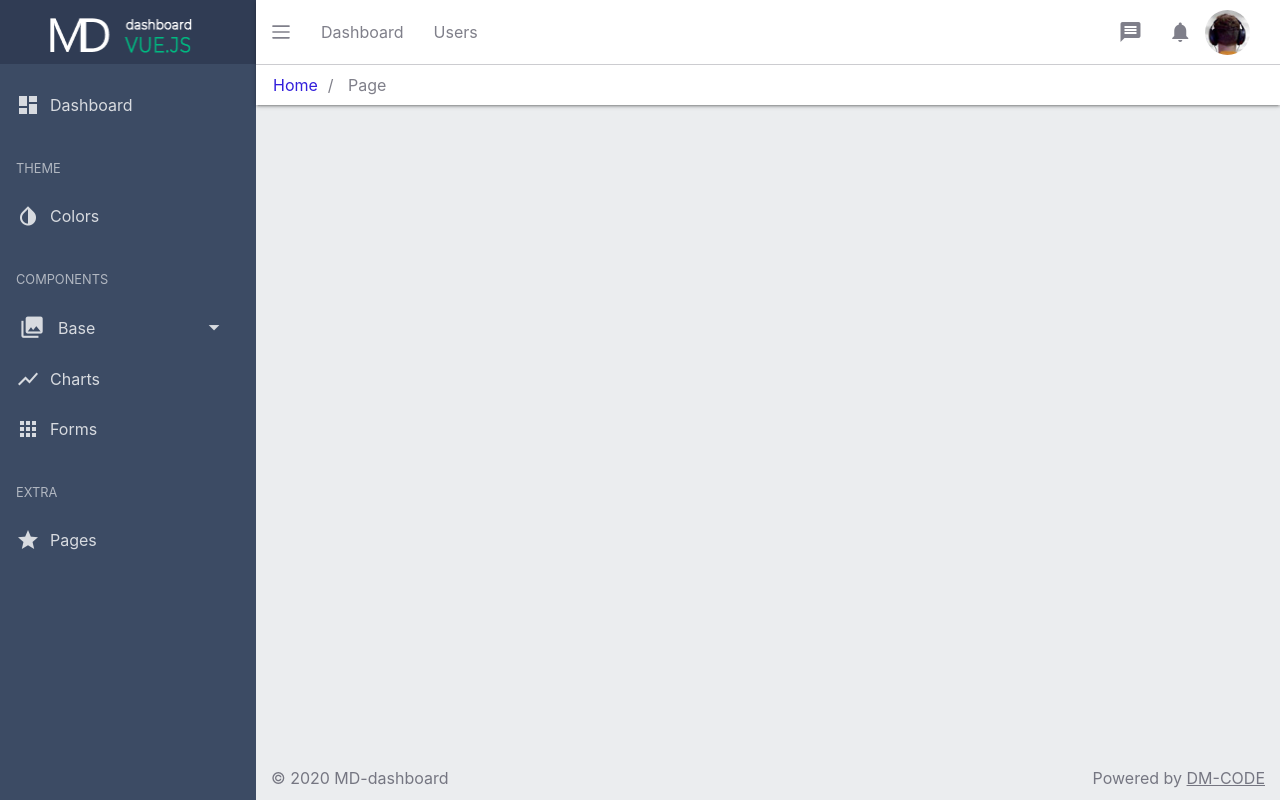
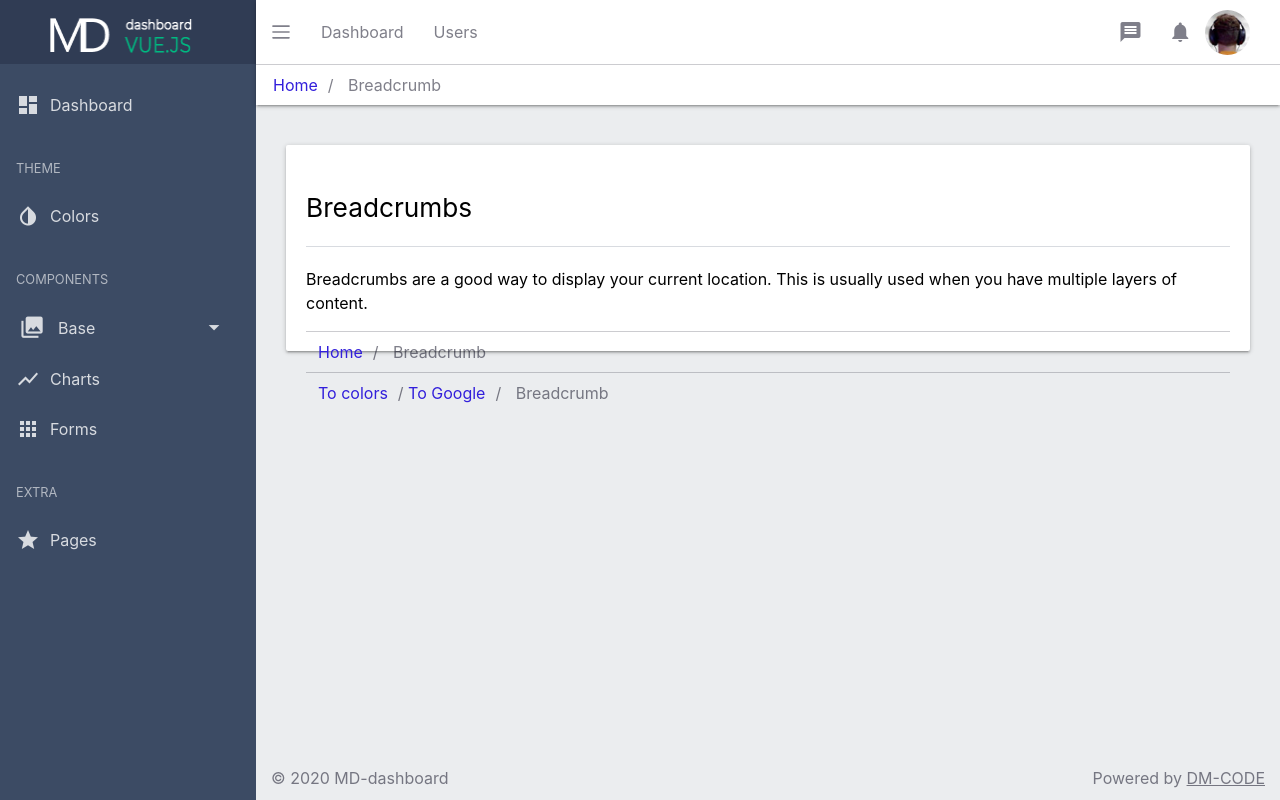
Before and after one commit to lotus34rus/vue-dashboard, a Vue app: page /breadcrumb in a window 1280 px wide. Built offline with nearby package versions, Linux system fonts and the light colour scheme.

Commit message:
Add breeadcrumbspage

```diff
--- a/src/components/layout/Breadcrumbs.vue
+++ b/src/components/layout/Breadcrumbs.vue
@@ -6,7 +6,7 @@
 </template>
 
 
-<style lang="scss" scoped>
+<style lang="scss">
 .dm_breadcrumb {
   width: 100%;
   border-top: 1px solid rgba(0, 0, 21, 0.2);
--- a/src/components/layout/Sidebar.vue
+++ b/src/components/layout/Sidebar.vue
@@ -38,7 +38,7 @@
             <div class="collapsible-body">
               <ul>
                 <li>
-                  <router-link to="/breadcrumbs">Breadcrumbs</router-link>
+                  <router-link to="/breadcrumb">Breadcrumbs</router-link>
                 </li>
                 <li>
                   <router-link to="/collapses">Collapses</router-link>
--- a/src/router/index.js
+++ b/src/router/index.js
@@ -24,6 +24,11 @@ Vue.use(VueRouter)
     path: '/colors',
     name: 'Colors',
     component: () => import('../views/Colors.vue'),
+  },
+  {
+    path: '/breadcrumb',
+    name: 'Breadcrumb',
+    component: () => import('../views/Breadcrumb.vue'),
   }
 ]
 
--- /dev/null
+++ b/src/views/Breadcrumb.vue
@@ -0,0 +1,22 @@
+<template>
+  <div class="row">
+    <div class="s12">
+      <div class="card">
+        <div class="card-header">
+          <h5> Breadcrumbs</h5>
+        </div>
+        <p>Breadcrumbs are a good way to display your current location. This is usually used when you have multiple layers of content.</p>
+        <div class="col s12 dm_breadcrumb">
+          <router-link to="/">Home</router-link>/
+          <span>{{$route.name || 'Page'}}</span>
+        </div>
+
+        <div class="col s12 dm_breadcrumb">
+          <router-link class="router-link-active" to="/colors">To colors</router-link>/
+          <a class="router-link-active" href = "https://google.com">To Google</a>/
+          <span>{{$route.name || 'Page'}}</span>
+        </div>
+      </div>
+    </div>
+  </div>
+</template>
```
